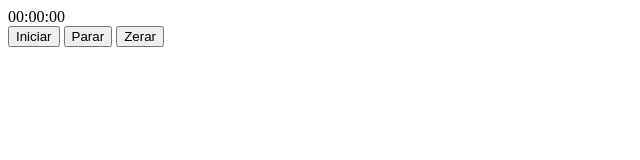
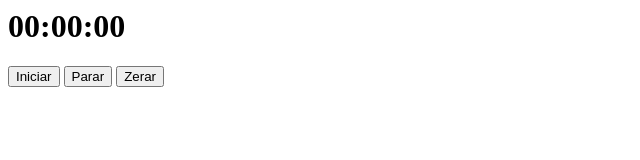
Before and after one commit to walterhml/projeto-cronometro, a plain HTML site: page index.html in a window 1280 px wide. Shown: the whole page, without its empty margins (0-640 px from the left). Drawn offline with Linux system fonts and the light colour scheme.

Commit message:
Update index.html

```diff
--- a/index.html
+++ b/index.html
@@ -6,7 +6,7 @@
     <link rel="stylesheet" href="style.css">
 </head>
 <body>
-    <div id="cronometro">00:00:00</div>
+    <div id="cronometro"><h1>00:00:00</h1></div>
     <button onclick="iniciarCronometro()">Iniciar</button>
     <button onclick="pararCronometro()">Parar</button>
     <button onclick="zerarCronometro()">Zerar</button>
```
